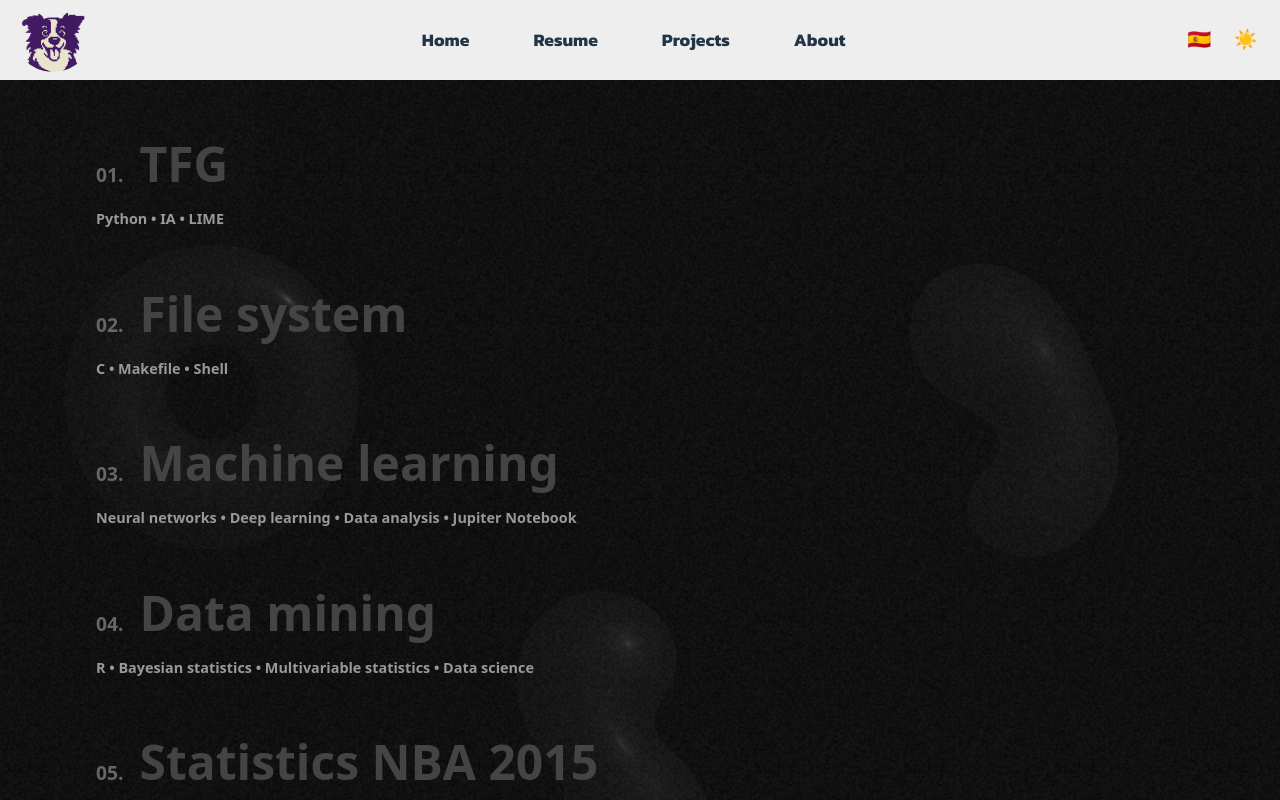
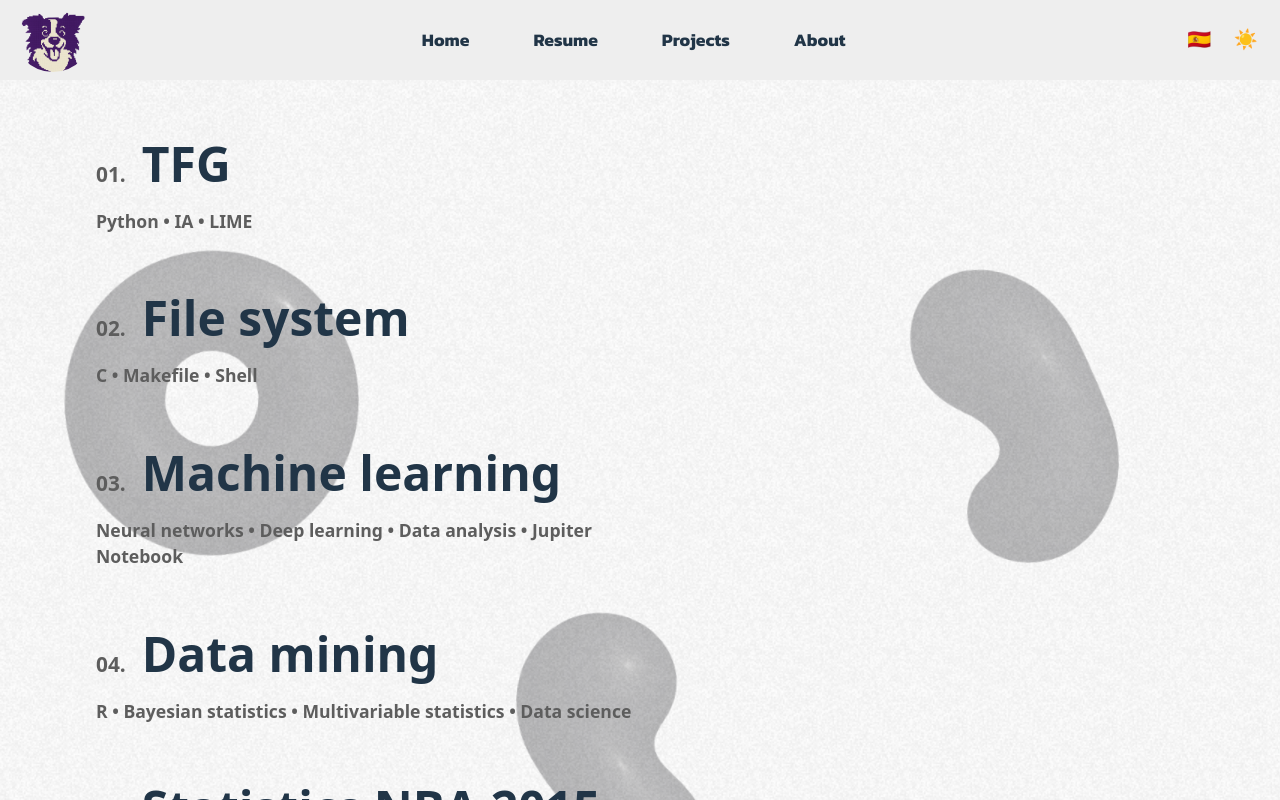
Before and after one commit to maribel95/portfolio, a React (Vite) app: page /projects in a window 1280 px wide. Shown: the top 800 px of the page. Built offline with nearby package versions, Linux system fonts and the light colour scheme; a web font is replaced by a local one.

Commit message:
Styles improved
Projects number, techs and shadows fixed to allow light-dark themes.

```diff
--- a/src/styles/Projects.scss
+++ b/src/styles/Projects.scss
@@ -1,8 +1,9 @@
+@use "./variables" as *;
 .projects {
   width: 100vw;
   min-height: 100vh;
-  background-color: #0a0a0a; // o tu color base
-  color: white;
+  background-color: var(--bg-color); // o tu color base
+  color: var(--text-color);
   padding: 3rem 6rem;
   z-index: 1;
   position: relative; // NECESARIO para que el background se posicione dentro
@@ -32,25 +33,25 @@
   &__item {
     font-size: 3rem;
     font-weight: 700; // siempre
-    color: #444;
+    color: var(--text-color);
     transition: color 0.3s ease;
     will-change: color;
     z-index: 1;
     &.active {
-      color: #00ff99;
+      color: $navbar-hover-color;
     }
   }
 
   &__number {
-    font-size: 1.2rem;
-    color: #666;
+    font-size: 1.3rem;
+    color: var(--projects-tech-color);
     margin-right: 1rem;
   }
 
   &__tech {
-    font-size: 0.9rem;
+    font-size: 1.1rem;
     margin-top: 0.5rem;
-    color: #999;
+    color: var(--projects-tech-color);
   }
 
   &__preview {
@@ -73,7 +74,7 @@
     min-width: 300px;
     height: auto; // ✅ altura automática según proporción
     border-radius: 1rem;
-    box-shadow: 0 0 30px rgba(0, 255, 153, 0.3);
+    box-shadow: 0 0 30px $projects-box-shadow;
     object-fit: contain;
     transform: translateY(0) scale(0.97);
     transition: opacity 0.6s ease, top 0.6s ease, transform 0.6s ease;
--- a/src/styles/_variables.scss
+++ b/src/styles/_variables.scss
@@ -14,6 +14,7 @@ $navbar-color: #111;
 $sphere-box-shadow: rgba(162, 89, 255, 0.6);
 $sphere-border: rgba(255, 255, 255, 0.1);
 $cv-title-color: #007bff;
+$projects-box-shadow: rgba(144, 60, 255, 0.6);
 
 // Fuentes
 $font-family: system-ui, Avenir, Helvetica, Arial, sans-serif;
--- a/src/styles/base.scss
+++ b/src/styles/base.scss
@@ -47,6 +47,7 @@ body.theme-dark {
   --experience-panel-border: rgba(255, 255, 255, 0.2);
   --experience-panel-bg: rgba(255, 255, 255, 0.05);
   --sphere-bg: rgba(0, 0, 0, 0.8);
+  --projects-tech-color: #999;
 }
 
 // Tema claro
@@ -69,6 +70,7 @@ body.theme-light {
   --experience-panel-border: rgba(86, 86, 86, 0.2);
   --experience-panel-bg: rgba(45, 45, 45, 0.05);
   --sphere-bg: rgba(255, 255, 255, 0.8);
+  --projects-tech-color: #5d5d5d;
 }
 
 body {
```
